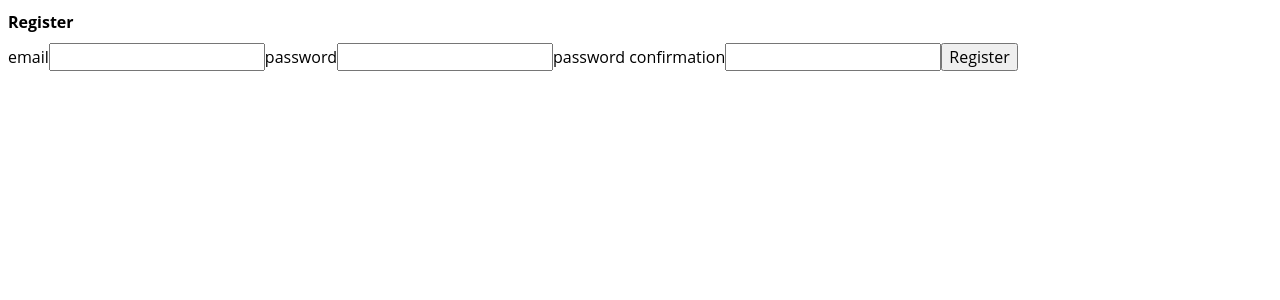
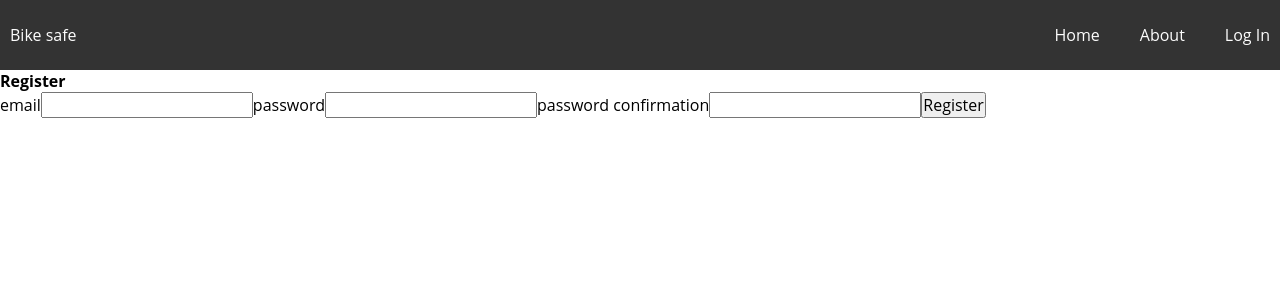
Before and after one commit to Bicyclesafe/bikesafe, a React app in the folder client/: page /register in a window 1280 px wide. Shown: the top 300 px of the page. Built offline with nearby package versions, Linux system fonts and the light colour scheme; no server answers; the HTML template or start-up script is replaced by a standard one.

Commit message:
create navbar and improve general layout and styling

```diff
--- a/client/src/App.module.css
+++ b/client/src/App.module.css
@@ -5,18 +5,8 @@
     --color-blue: #3A86FF;
     font-family: "Open Sans", sans-serif;
     font-size: 1rem;
-}
-
-.content-container {
-    position: fixed;
-    right: 10px;
-    width: 210px;
-    z-index: 2;
-    padding: 20px;
-    background-color: var(--color-white);
-    font-family: "Open Sans", sans-serif;
-    border-radius: 3px;
-    box-shadow: rgba(0, 0, 0, 0.1) 0px 4px 12px;
+    margin: 0;
+    padding: 0;
 }
 
 .base-button {
@@ -37,6 +27,7 @@
 
 
 #theft-button {
+    margin: 0.5rem 0;
     background-color: var(--color-red);
 }
 
--- a/client/src/App.tsx
+++ b/client/src/App.tsx
@@ -3,11 +3,14 @@ import HomePage from "./components/homepage/HomePage"
 import Login from "./components/login/Login"
 import Register from "./components/register/Register"
 import AuthProvider from "./components/context/AuthProvider"
+import NavBar from "./components/navigation/NavBar"
 
 const App = () => {
   return (
+    <div>
       <AuthProvider>
         <Router>
+          <NavBar/>
           <Routes>
             <Route path={"/"} element={<HomePage />} />
             <Route path={"/login"} element={<Login />} />
@@ -15,6 +18,7 @@ const App = () => {
           </Routes>
         </Router>
       </AuthProvider>
+    </div>
   )
 }
 
--- /dev/null
+++ b/client/src/components/filter/PinFilter.module.css
@@ -0,0 +1,7 @@
+.filter-element {
+    padding-bottom: 0.25rem;
+}
+
+.filter-element input {
+    margin-right: 0.25rem;
+}
--- a/client/src/components/filter/PinFilter.tsx
+++ b/client/src/components/filter/PinFilter.tsx
@@ -7,7 +7,7 @@ export const PinFilter: FC<PinFilterProps> = ({
   handleFilterChange
 }) => {
   return (
-    <>
+    <div>
       {Object.entries(filters).map(([filterName, { isChecked, label }]) => (
         <PinFilterOption
           key={filterName}
@@ -17,6 +17,6 @@ export const PinFilter: FC<PinFilterProps> = ({
           label={label}
         />
       ))}
-    </>
+    </div>
   )
 }
--- a/client/src/components/filter/PinFilterOption.tsx
+++ b/client/src/components/filter/PinFilterOption.tsx
@@ -1,5 +1,6 @@
 import { FC } from "react"
 import { PinFilterOptionProps } from "../../types"
+//import styles from './PinFilter.module.css'
 
 export const PinFilterOption: FC<PinFilterOptionProps> = ({
   name,
@@ -8,7 +9,7 @@ export const PinFilterOption: FC<PinFilterOptionProps> = ({
   label
 }) => {
   return (
-    <div>
+    <div /*className={styles['filter-element']}*/>
       <label>
         <input
           type="checkbox"
--- /dev/null
+++ b/client/src/components/homepage/HomePage.module.css
@@ -0,0 +1,26 @@
+.home-container {
+    position: relative;
+    overflow: hidden;
+}
+
+.filter-container {
+    display: flex;
+    flex-direction: column;
+    width: 15rem;
+    margin-top: 0.625rem;
+    margin-right: 0.625rem;
+    position: absolute;
+    right: 0;
+    z-index: 2;
+    padding: 1rem 1rem;
+    background-color: var(--color-white);
+    font-family: "Open Sans", sans-serif;
+    border-radius: 3px;
+    box-shadow: rgba(0, 0, 0, 0.1) 0px 4px 12px;
+}
+
+.filter-container h2 {
+    font-weight: 600;
+    font-size: 1.125rem;
+    padding-bottom: 0.5rem;
+}
--- a/client/src/components/homepage/HomePage.tsx
+++ b/client/src/components/homepage/HomePage.tsx
@@ -4,6 +4,7 @@ import Notification from "../notification/Notification"
 import { PinFilter } from "../filter/PinFilter"
 import { BikeTheft, Filters } from "../../types"
 import styles from '../../App.module.css'
+import stylesHome from './HomePage.module.css'
 import { LatLng } from "leaflet"
 import ReportModal from "../report/ReportModal"
 import { useAuth } from "../../hooks/useAuth"
@@ -43,8 +44,9 @@ const HomePage = () => {
   }
 
   return (
-    <div>
-      <div className={styles['content-container']}>
+    <div className={stylesHome['home-container']}>
+      <div className={stylesHome['filter-container']}>
+          <h2>Filters</h2>
           <PinFilter
           filters={filters}
           handleFilterChange={handleFilterChange}
--- a/client/src/components/map/Map.module.css
+++ b/client/src/components/map/Map.module.css
@@ -1,8 +1,7 @@
 .map-container {
-    position: fixed;
     top: 0;
     left: 0;
     width: 100vw;
-    height: 100vh;
+    height: calc(100vh - 70px);
     z-index: 1;
 }
--- /dev/null
+++ b/client/src/components/navigation/NavBar.tsx
@@ -0,0 +1,22 @@
+import styles from './Navbar.module.css'
+
+const NavBar = () => {
+    return (
+        <header className={styles['header']}>
+            <div className={styles['nav-container']}>
+                <div className={styles['nav-logo']}>
+                    <a href="/">Bike safe</a>
+                </div>
+                <nav>
+                    <ul className={styles['nav-links']}>
+                        <li><a href="/">Home</a></li>
+                        <li><a href="/">About</a></li>
+                        <li><a href="/login">Log In</a></li>
+                    </ul>
+                </nav>
+            </div>
+        </header>
+    )
+}
+
+export default NavBar
--- /dev/null
+++ b/client/src/components/navigation/Navbar.module.css
@@ -0,0 +1,46 @@
+.nav-container {
+    display: flex;
+    justify-content: space-between;
+    align-items: center;
+    font-weight: 500;
+  }
+
+.header {
+    background-color: #333;
+    color: #fff;
+    padding: 1.5rem 0.625rem;
+  }
+
+.nav-links {
+    list-style-type: none;
+    margin: 0;
+    padding: 0;
+		display: flex;
+    gap: 1.25rem;
+}
+
+.nav-links li {
+    margin-left: 1.25rem;
+}
+
+.nav-links li a {
+    color: var(--color-white);
+    text-decoration: none;
+    display: inline-block;
+    transition: background-color 0.3s;
+}
+
+.nav-links li a:hover {
+    text-decoration: underline;
+		text-underline-offset: 0.5rem;
+}
+
+.nav-links li a:focus {
+	text-decoration: underline;
+	text-underline-offset: 0.5rem;
+}
+
+.nav-logo a {
+  color: var(--color-white);
+  text-decoration: none;
+}
```
Lines whose indentation alone changed are shown as unchanged.
